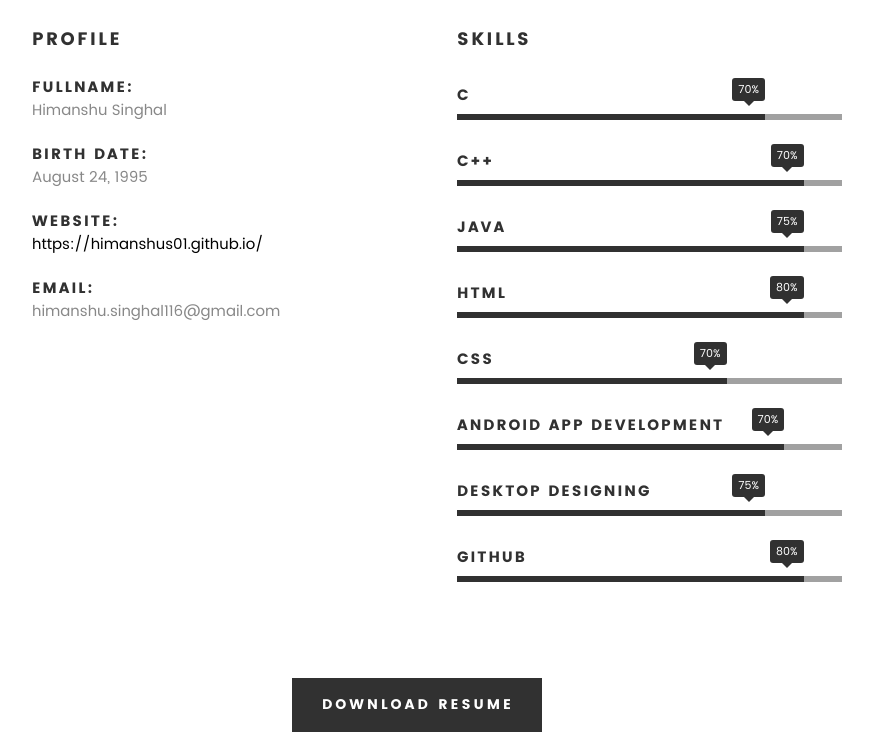
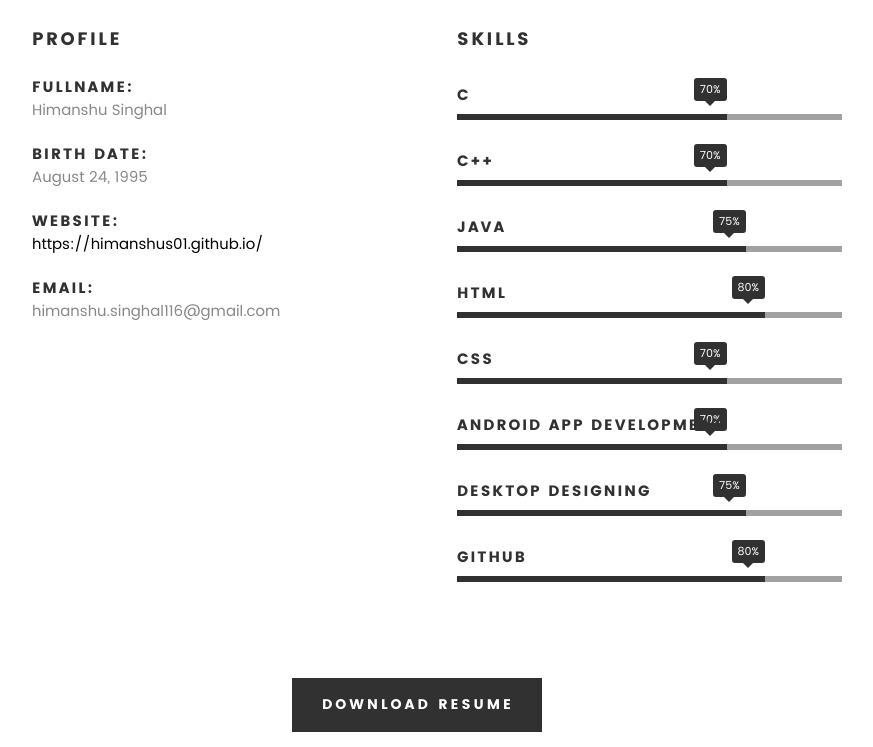
Before and after one commit to HimanshuS01/HimanshuS01.github.io, a plain HTML site: page index.html in a window 1280 px wide. Shown: the part 1253-2000 px from the top of the page, without its empty margins (203-1076 px from the left). Drawn offline with Linux system fonts and the light colour scheme; files whose address does not match are found by name.

Commit message:
Progress Bar Changes

```diff
--- a/index.html
+++ b/index.html
@@ -140,19 +140,19 @@
    			<h3>Skills</h3>
    			<ul class="skill-bars">
    				<li>
-   					<div class="progress percent80"><span>70%</span></div>
+   					<div class="progress percent70"><span>70%</span></div>
    					<strong>C</strong>
    				</li>
    				<li>
-   					<div class="progress percent90"><span>70%</span></div>
+   					<div class="progress percent70"><span>70%</span></div>
    					<strong>C++</strong>
    				</li>
    				<li>
-   					<div class="progress percent90"><span>75%</span></div>
+   					<div class="progress percent75"><span>75%</span></div>
    					<strong>Java</strong>
    				</li>
    				<li>
-   					<div class="progress percent90"><span>80%</span></div>
+   					<div class="progress percent80"><span>80%</span></div>
    					<strong>HTML</strong>
    				</li>
    				<li>
@@ -160,15 +160,15 @@
    					<strong>CSS</strong>
    				</li>
    				<li>
-   					<div class="progress percent85"><span>70%</span></div>
+   					<div class="progress percent70"><span>70%</span></div>
    					<strong>Android App Development</strong>
    				</li>
    				<li>
-   					<div class="progress percent80"><span>75%</span></div>
+   					<div class="progress percent75"><span>75%</span></div>
    					<strong>Desktop Designing</strong>
    				</li>
    				<li>
-   					<div class="progress percent90"><span>80%</span></div>
+   					<div class="progress percent80"><span>80%</span></div>
    					<strong>Github</strong>
    				</li>
 
```
